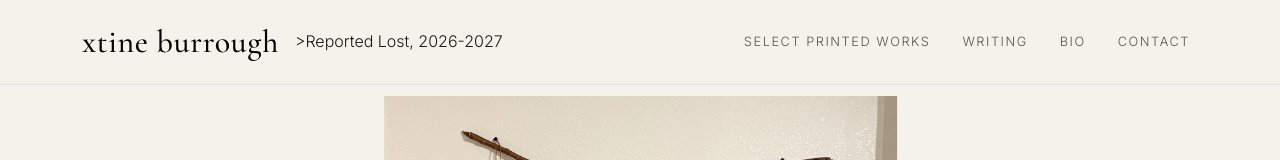
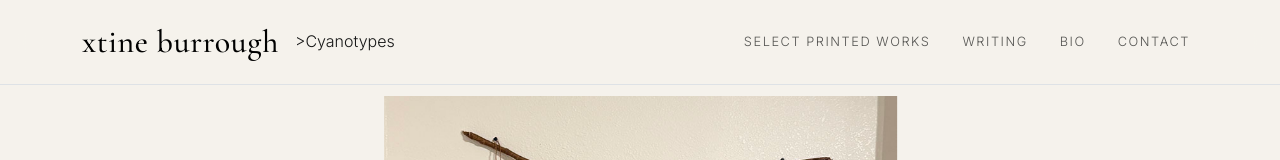
Before and after one commit to xtineburrough/dotart, a plain HTML site: page cyanotypes.html in a window 1280 px wide. Shown: the top 160 px of the page. Drawn offline with nearby package versions, Linux system fonts and the light colour scheme.

Commit message:
updated cyanotype page

```diff
--- a/cyanotypes.html
+++ b/cyanotypes.html
@@ -19,7 +19,7 @@
   <body>
     <nav class="navbar navbar-expand-lg bg-white border-bottom fixed-top">
       <div class="container">
-        <a class="navbar-brand" href="index.html">xtine burrough</a> >Reported Lost, 2026-2027</a>
+        <a class="navbar-brand" href="index.html">xtine burrough</a> >Cyanotypes</a>
         <button
           class="navbar-toggler"
           type="button"
```
